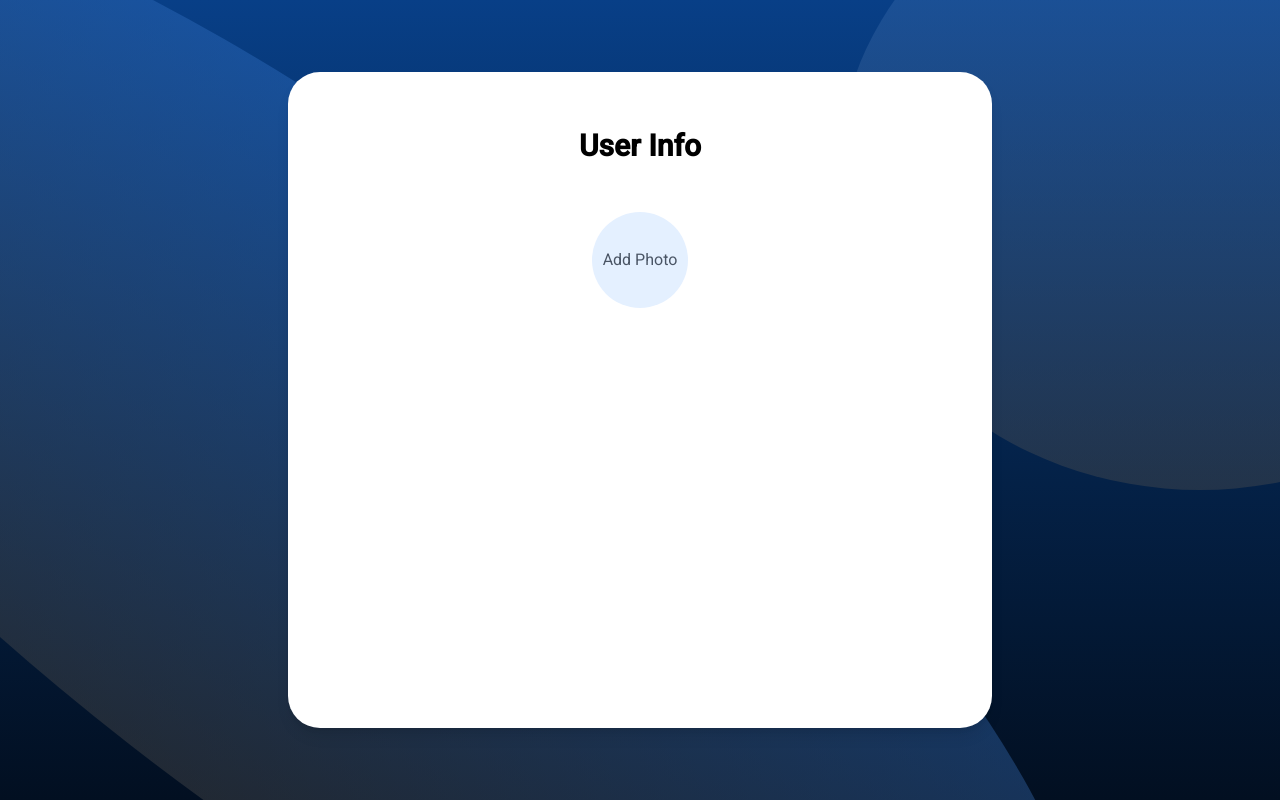
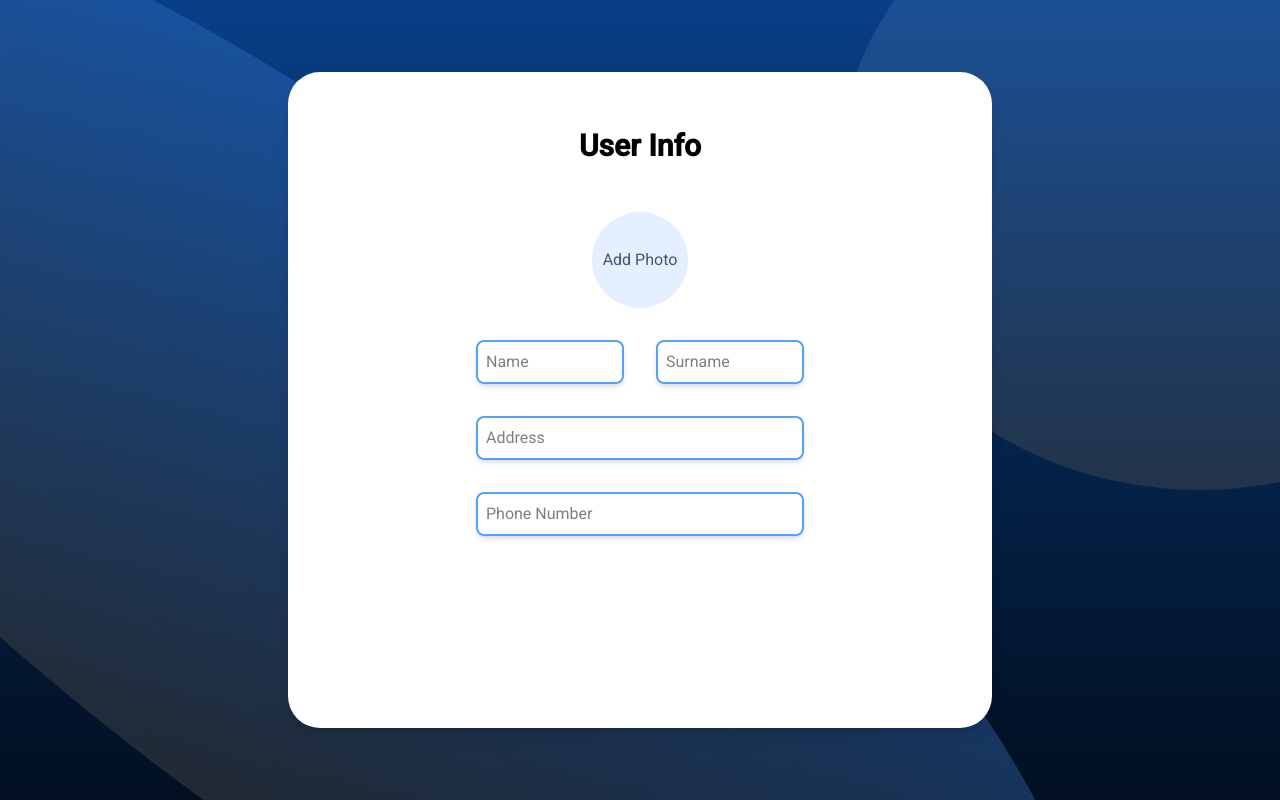
Before and after one commit to AndNijaz/cleanme-frontend, an Angular app: page /register-post in a window 1280 px wide. Built offline with nearby package versions, Linux system fonts and the light colour scheme.

Commit message:
add name and surname input fields

```diff
--- a/src/app/features/auth/user-info/user-info.component.html
+++ b/src/app/features/auth/user-info/user-info.component.html
@@ -1,13 +1,23 @@
 <form (ngSubmit)="onSubmit()" #registerForm="ngForm" class="h-full flex justify-center w-full">
   <div class="w-1/2 mx-auto flex flex-col gap-8 max-xl:w-3/5 max-lg:w-4/5 max-md:w-full">
+
     <h2 class="text-3xl font-semibold text-center mt-8 mb-4">User Info</h2>
+
     <input type="file" id="fileInput" class="hidden" onchange="console.log('pegisu')" />
     <label for="fileInput"
-      class="cursor-pointer bg-deepblue-200 text-gray-600 w-24 h-24 rounded-full flex items-center justify-center mx-auto">
+      class="cursor-pointer bg-deepblue-200 text-gray-600 w-24 h-24 rounded-full flex items-center justify-center mx-auto mb">
       Add Photo
     </label>
 
+    <div class="flex gap-8 max-md:gap-2">
+      <app-input placeholder="Name" name="formName" [required]="true" [(ngModel)]="formName" />
 
+      <app-input placeholder="Surname" name="formSurname" [required]="true" [(ngModel)]="formSurname" />
+    </div>
+
+    <app-input placeholder="Address" name="address" [required]="true" [(ngModel)]="formAddress" class="!flex-0" />
+    <app-input placeholder="Phone Number" name="phoneNumber" [required]="true" [(ngModel)]="formPhoneNumber"
+      class="!flex-0" />
 
 
   </div>
--- a/src/app/features/auth/user-info/user-info.component.ts
+++ b/src/app/features/auth/user-info/user-info.component.ts
@@ -1,12 +1,17 @@
 import { Component } from '@angular/core';
 import { FormsModule } from '@angular/forms';
+import { InputComponent } from '../../../shared/components/input/input.component';
 
 @Component({
   selector: 'app-user-info',
   standalone: true,
-  imports: [FormsModule],
+  imports: [FormsModule, InputComponent],
   templateUrl: './user-info.component.html',
 })
 export class UserInfoComponent {
+  formName: string = '';
+  formSurname: string = '';
+  formPhoneNumber: string = '';
+  formAddress: string = '';
   onSubmit() {}
 }
```
